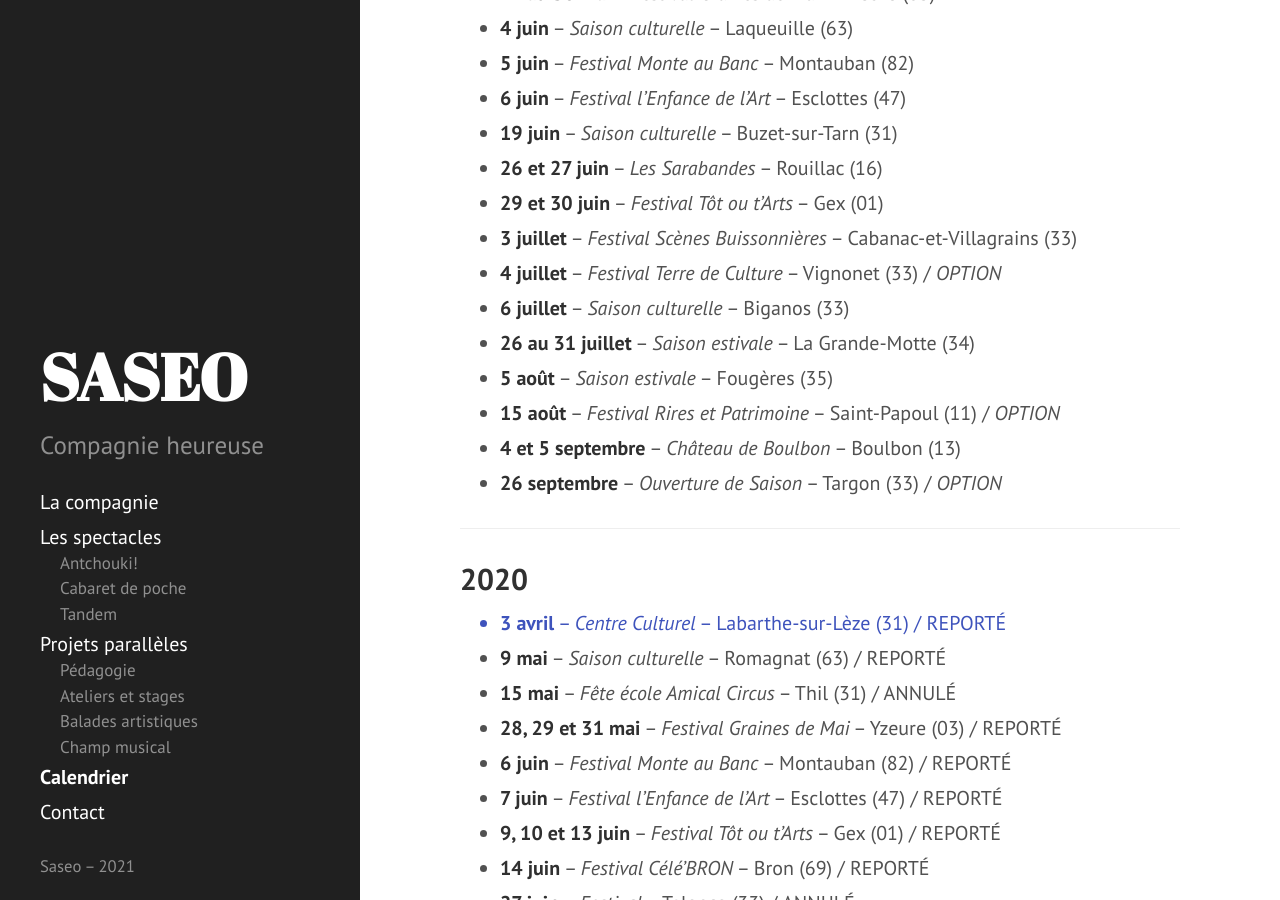
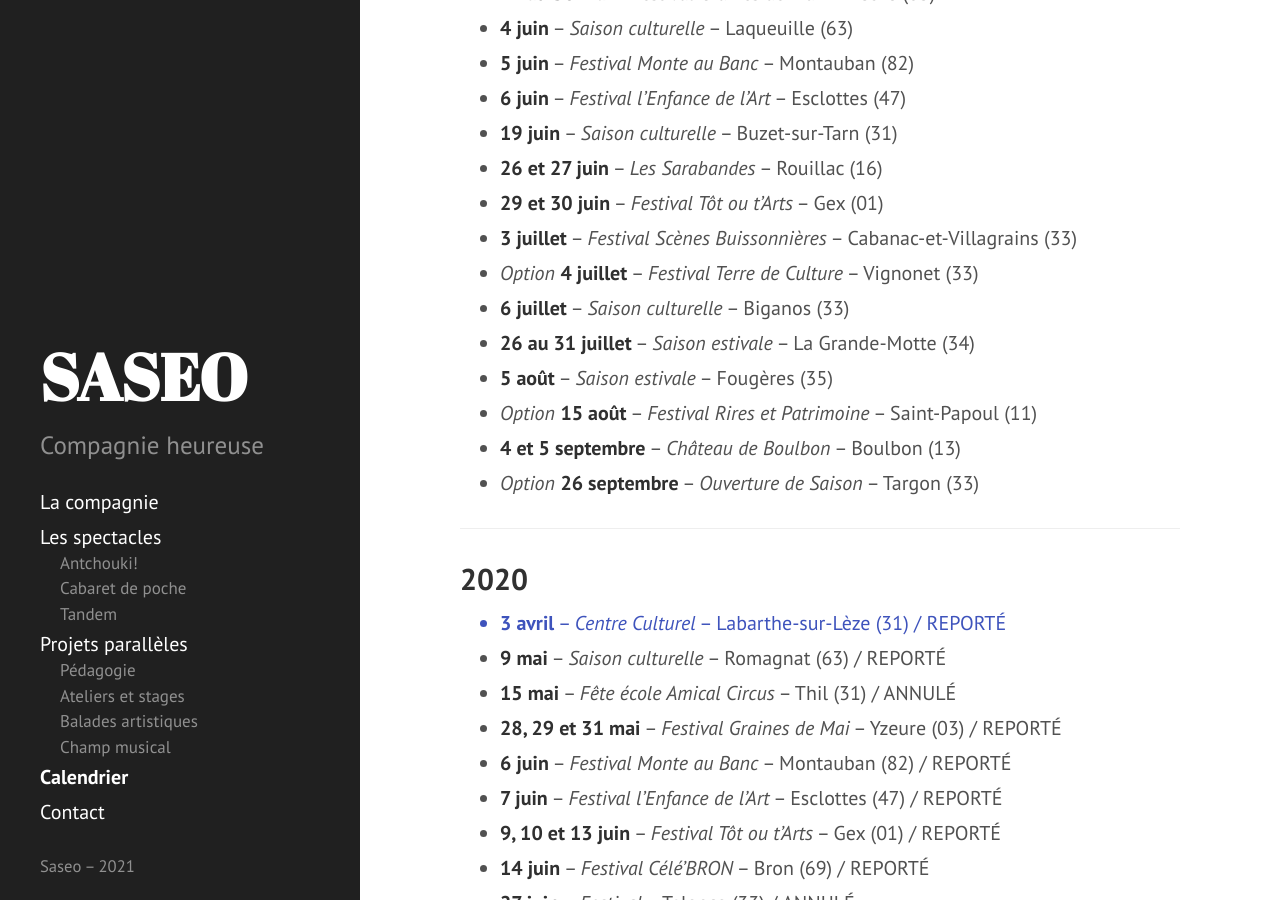
Before and after one commit to rizoom/saseo.org, a Jekyll site: the page built from calendrier.md, in a window 1280 px wide and 900 px high, scrolled down 429 px. Built offline with Jekyll 4.4.1, drawn with Linux system fonts in a browser that asks for light colours.

```diff
--- a/calendrier.md
+++ b/calendrier.md
@@ -22,13 +22,13 @@ sidebar_order: 3
 - **26 et 27 juin** -- _Les Sarabandes_ -- Rouillac (16)
 - **29 et 30 juin** -- _Festival Tôt ou t'Arts_ -- Gex (01)
 - **3 juillet** -- _Festival Scènes Buissonnières_ -- Cabanac-et-Villagrains (33)
-- **4 juillet** -- _Festival Terre de Culture_ -- Vignonet (33) / _OPTION_
+- _Option_ **4 juillet** -- _Festival Terre de Culture_ -- Vignonet (33)
 - **6 juillet** -- _Saison culturelle_ -- Biganos (33)
 - **26 au 31 juillet** -- _Saison estivale_ -- La Grande-Motte (34)
 - **5 août** -- _Saison estivale_ -- Fougères (35)
-- **15 août** -- _Festival Rires et Patrimoine_ -- Saint-Papoul (11) / _OPTION_
+- _Option_ **15 août** -- _Festival Rires et Patrimoine_ -- Saint-Papoul (11)
 - **4 et 5 septembre** -- _Château de Boulbon_ -- Boulbon (13)
-- **26 septembre** -- _Ouverture de Saison_ -- Targon (33) / _OPTION_
+- _Option_ **26 septembre** -- _Ouverture de Saison_ -- Targon (33)
 
 ---
 
```
